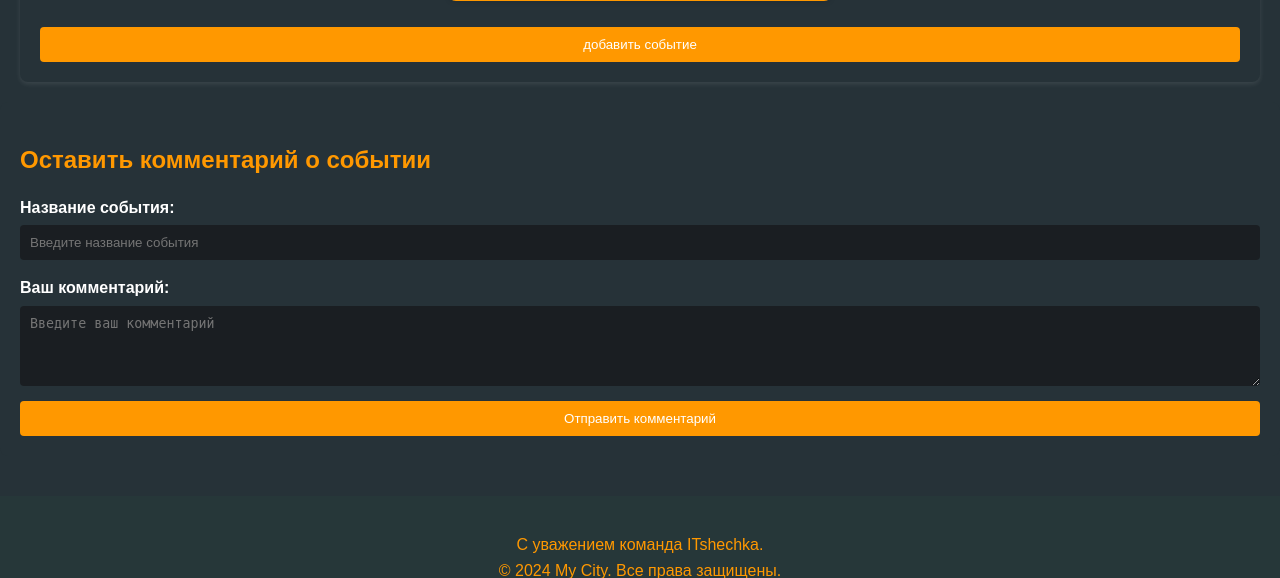
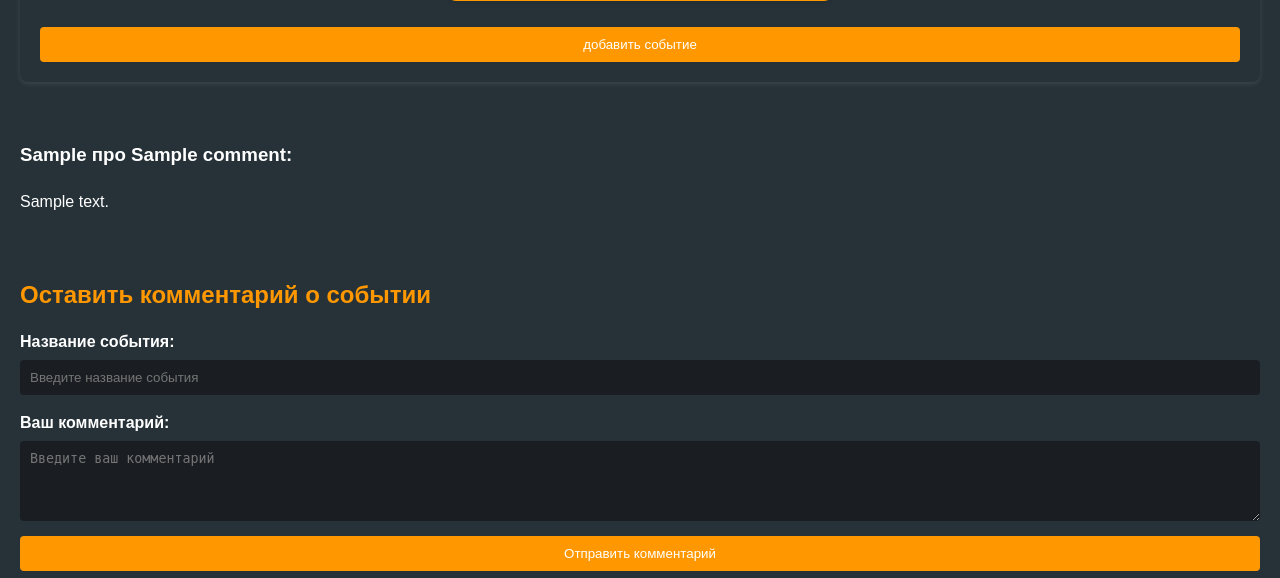
Before and after one commit to ivanchik3222/Digitalnomad, a Flask app: page / in a window 1280 px wide; the page is wider, and only the part inside the window is pictured. Shown: the part 1264-1842 px from the top of that part. Run offline with Flask 3, Linux system fonts and the light colour scheme; tables that the repository leaves empty hold one stand-in row (values such as "Sample post"); grey boxes marked "Sample" are stand-in pictures.

Commit message:
comments-add

```diff
--- a/main.py
+++ b/main.py
@@ -53,11 +53,9 @@ def init_db():
 
         cursor.execute('''CREATE TABLE IF NOT EXISTS comments(
                             id INTEGER PRIMARY KEY AUTOINCREMENT,
+                            title TEXT NOT NULL,
                             content TEXT NOT NULL,
-                            owner INTEGER NOT NULL,
-                            rating INTEGER NOT NULL,
-                            likes INTEGER NOT NULL,
-                            liked_by TEXT)''')
+                            owner TEXT NOT NULL)''')
 
         # Create the repairs table
         # cursor.execute('''CREATE TABLE IF NOT EXISTS repairs(
@@ -191,12 +189,28 @@ def add_event():
 
 @app.route('/', methods=['GET'])
 def events():
-    """Display the list of events."""
+
     db = get_db()
     cursor = db.cursor()
     cursor.execute("SELECT * FROM events")
     events = cursor.fetchall()
-    return render_template('events.html', events=events)
+    cursor.execute("SELECT * FROM comments")
+    comments = cursor.fetchall()
+    return render_template('events.html', events=events , comments=comments)
+
+@app.route('/add_comment', methods=['POST'])
+def add_comment():
+    if not current_user.is_authenticated:
+        return redirect(url_for('login'))
+    else:
+        title = request.form['title']
+        content = request.form['content']
+        owner = current_user.name
+        db = get_db()
+        cursor = db.cursor()
+        cursor.execute("INSERT INTO comments (title, content, owner) VALUES (?, ?, ?)", (title, content, owner))
+        db.commit()
+        return redirect('/')
 
 @app.route('/event/<id>', methods=['GET'])
 def event(id):
@@ -218,45 +232,6 @@ def extreme():
 def services():
     return render_template('services.html')
 
-@app.route('/comments', methods=['GET', 'POST'])
-def comments():
-    if not current_user.is_authenticated:
-        return redirect(url_for('login'))
-    else:
-        if request.method == 'GET':
-            db = get_db()
-            cursor = db.cursor()
-            cursor.execute("SELECT * FROM comments")
-            comments = cursor.fetchall()
-            return render_template('comments.html' , comments=comments)
-        else:
-            comment = request.form['comment']
-            rating = request.form['rating']
-            owner = current_user.id
-            db = get_db()
-            cursor = db.cursor()
-            cursor.execute("INSERT INTO comments (content, rating, likes, owner,liked_by) VALUES (?, ?, ?, ?,?)", (comment, rating, 0, owner,[]))
-            db.commit()
-            return redirect('/comments')
-
-# @app.route('/like/<int:user_id>/<int:comment_id>', methods=['POST'])
-# def like(user_id, comment_id):
-#     db = get_db()
-#     cursor = db.cursor()
-#     cursor.execute("SELECT * FROM comments WHERE id = ?", (comment_id,))
-#     comment = cursor.fetchone()
-#     if comment is not None:
-#         cursor.execute("UPDATE comments SET likes = likes + 1 WHERE id = ?", (comment_id,))
-#         db.commit()
-#         cursor.execute("SELECT * FROM comments WHERE id = ?", (comment_id,))
-#         users_liked = cursor.fetchone()[4]
-#         return redirect('/comments')
-#     cursor.execute("SELECT * FROM users WHERE id = ?", (user_id,))
-#     user = cursor.fetchone()
-#     if (user is not None) and (str(user) not in users_liked):
-#         cursor.execute("UPDATE users SET lvl = lvl + 1 WHERE id = ?", (user_id,))
-#         users_liked = users_liked.append(str(user))
-#         db.commit()
 
 @app.route('/resources', methods=['GET'])
 def resources():
--- a/static/index.css
+++ b/static/index.css
@@ -201,7 +201,7 @@ header {
     position: absolute;
     top: 0;
     left: 0;
-    width: 150%;
+    width: 100%;
     height: 100%;
     background: rgba(0, 0, 0, 0.5);
     z-index: 1;
--- a/templates/events.html
+++ b/templates/events.html
@@ -26,7 +26,7 @@
     </header>
 
     <main>
-        <section id="hero" style="background-image: URL({{ url_for('static', filename='img/img_2004.jpg') }})">
+        <section id="hero" style="background-image: url({{ url_for('static', filename='img/img_2004.jpg') }})">
             <div class="overlay"></div>
             <h1>Добро пожаловать в Петропавловск!</h1>
             <p>Будьте в курсе событий, сервисов и удобств в вашем городе вместе с <b>My City.</b></p>
@@ -67,13 +67,22 @@
             </form>
         </section>
         <section id="reviews">
+
+            {% for comment in comments %}
+                <div class="review">
+                    <h3>{{comment[3]}} про {{ comment[1] }}:</h3>
+                    <p>{{ comment[2] }}</p>
+                    <br>
+                </div>
+            {% endfor %}
+
             <h2>Оставить комментарий о событии</h2>
-            <form id="comment-form" action="/submit-comment" method="POST">
+            <form id="comment-form" action="/add_comment" method="POST">
                 <label for="event-name">Название события:</label>
-                <input type="text" id="event-name" name="event-name" required placeholder="Введите название события">
+                <input type="text" id="event-name" name="title" required placeholder="Введите название события">
 
                 <label for="comment">Ваш комментарий:</label>
-                <textarea id="comment" name="comment" required placeholder="Введите ваш комментарий" rows="4"></textarea>
+                <textarea id="comment" name="content" required placeholder="Введите ваш комментарий" rows="4"></textarea>
 
                 <button type="submit">Отправить комментарий</button>
             </form>
```
Also changed, not shown: templates/comments.html (deleted, +0 -26 lines).
